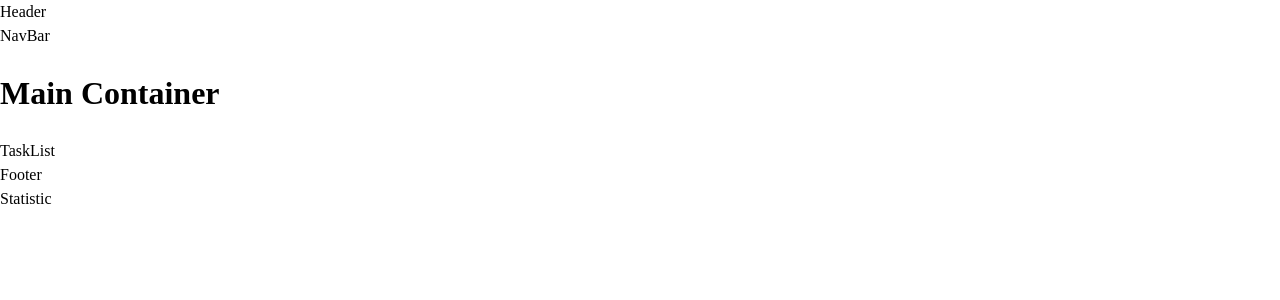
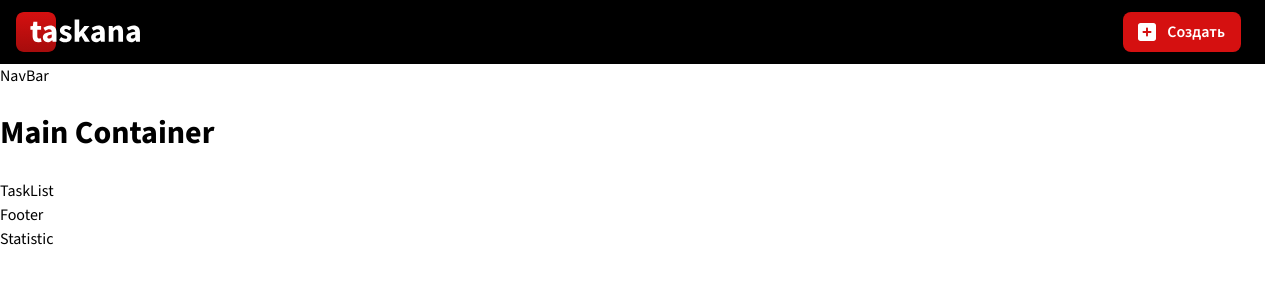
Before and after one commit to thatonesabyrka/taskana, a React (Vite) app: page / in a window 1280 px wide. Shown: the top 300 px of the page. Built offline with nearby package versions, Linux system fonts and the light colour scheme.

Commit message:
feat: add Header component with styles, restructure layout, and update imports

```diff
--- a/src/assets/styles/global.css
+++ b/src/assets/styles/global.css
@@ -1,3 +1,10 @@
 @import 'normalize.css';
 @import 'fonts.css';
 @import 'variables.css';
+
+body {
+  font-family: 'Source Sans 3', sans-serif;
+  font-weight: 400;
+  font-size: 16px;
+  line-height: 1.5;
+}
--- /dev/null
+++ b/src/components/Logo.jsx
@@ -0,0 +1,5 @@
+import logoImage from '../assets/images/logo.svg'
+
+export function Logo() {
+  return <img className="logo" src={logoImage} alt="Taskana Logo" width={126} height={40} />
+}
--- /dev/null
+++ b/src/components/button/Button.jsx
@@ -0,0 +1,5 @@
+import styles from './button.module.css'
+
+export function Button({ children, type = 'button' }) {
+  return <button className={styles.button} type={type}>{children}</button>
+}
--- /dev/null
+++ b/src/components/button/button.module.css
@@ -0,0 +1,11 @@
+.button {
+  display: inline-flex;
+  align-items: center;
+  column-gap: 8px;
+  padding: 8px 16px 8px 12px;
+  font-weight: 600;
+  color: var(--color-bg-primary);
+  background-color: var(--color-button-primary-bg);
+  border: none;
+  border-radius: 8px;
+}
--- /dev/null
+++ b/src/components/button/index.js
@@ -0,0 +1 @@
+export { Button } from './Button'
--- a/src/layouts/AppLayout.jsx
+++ b/src/layouts/AppLayout.jsx
@@ -1,4 +1,4 @@
-import { Header } from './Header'
+import { Header } from './header'
 import { Content } from './Content'
 
 export function AppLayout() {
--- a/src/layouts/Header.jsx
+++ /dev/null
@@ -1,5 +0,0 @@
-export function Header() {
-  return (
-    <header>Header</header>
-  )
-}
--- /dev/null
+++ b/src/layouts/header/Header.jsx
@@ -0,0 +1,16 @@
+import styles from './header.module.css'
+import { Logo } from '../../components/Logo'
+import { Button } from '../../components/button'
+import plusIcon from '../../assets/icons/plus.svg'
+
+export function Header() {
+  return (
+    <header className={styles.header}>
+      <Logo />
+      <Button type="button">
+        <img src={plusIcon} alt="Создать" width={24} height={24} />
+        <span>Создать</span>
+      </Button>
+    </header>
+  )
+}
--- /dev/null
+++ b/src/layouts/header/header.module.css
@@ -0,0 +1,7 @@
+.header {
+  display: flex;
+  justify-content: space-between;
+  align-items: center;
+  padding: 12px 24px 12px 16px;
+  background-color: var(--color-header-bg);
+}
--- /dev/null
+++ b/src/layouts/header/index.js
@@ -0,0 +1 @@
+export { Header } from './Header'
```
Also changed, not shown: src/assets/icons/plus.svg (added), src/assets/images/logo.svg (added).
